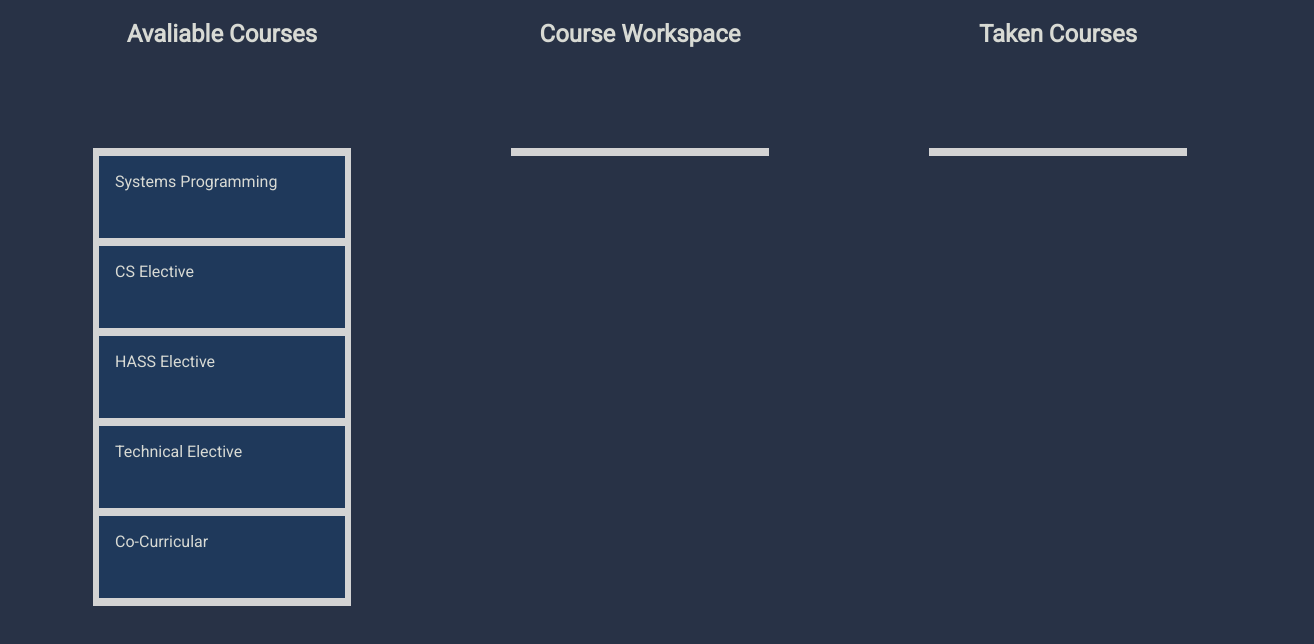
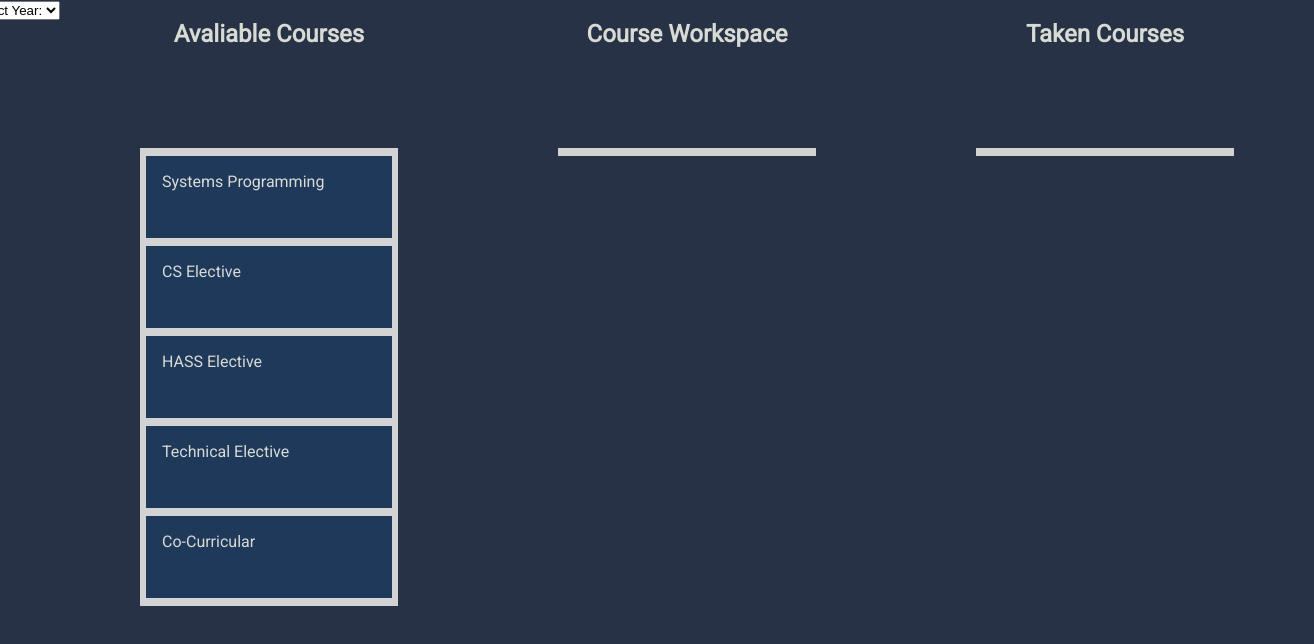
Before and after one commit to LounnAriik/CS3141-Team13, a React (Create React App) app in the folder Test3/: page / in a window 1280 px wide. Shown: the top 644 px of the page, 1314 px wide, since content can reach past the window. Built offline with nearby package versions, Linux system fonts and the light colour scheme.

Commit message:
select year button

```diff
--- a/Test3/src/App.js
+++ b/Test3/src/App.js
@@ -219,6 +219,15 @@ function App() {
       <DragDropContext
         onDragEnd={result => onDragEnd(result, columns, setColumns)}
       >
+        <div class="custom-select">
+          <select>
+            <option value="0">Select Year:</option>
+            <option value="1">Year 1</option>
+            <option value="2">Year 2</option>
+            <option value="3">Year 3</option>
+            <option value="4">Year 4</option>
+          </select>
+        </div>
         {Object.entries(columns).map(([columnId, column], index) => {
           return (
             <div
```
